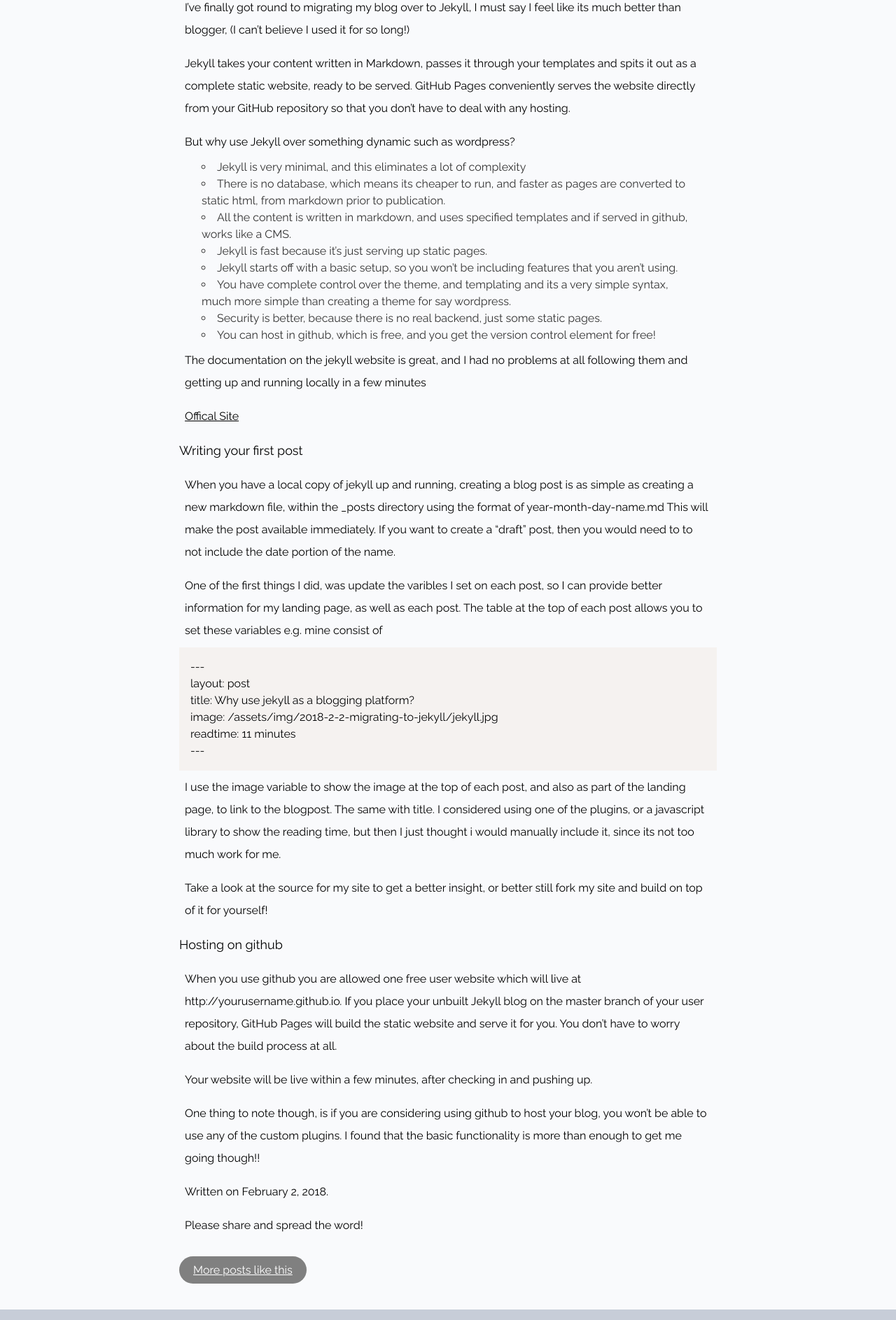
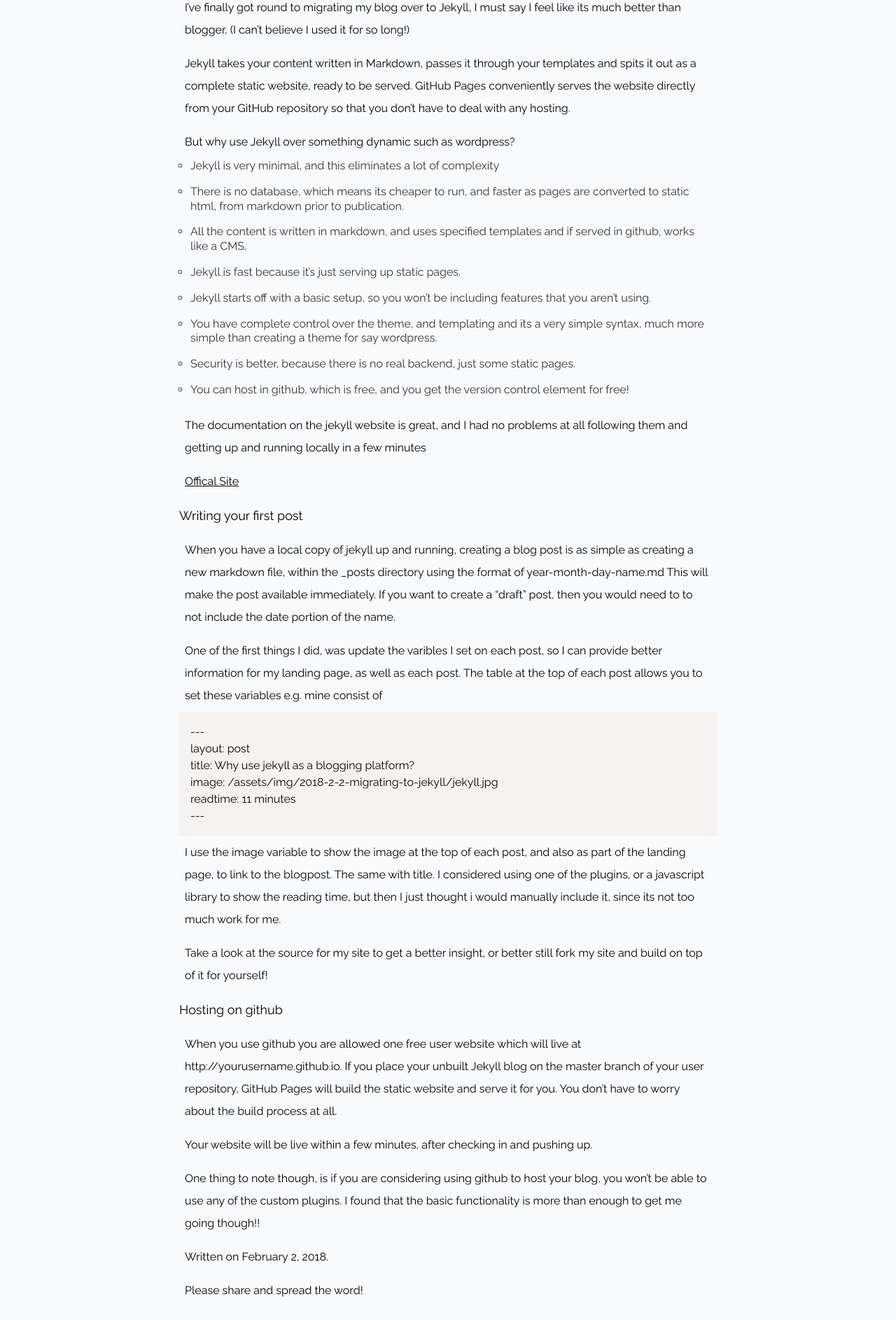
Before and after one commit to androidwiltron/craiggoddenpayne.github.io, a Jekyll site: the page built from _posts/2018-2-2-migrating-to-jekyll.md, in a window 1280 px wide. Shown: the part 674-2560 px from the top of the page at 70% size. Built offline with Jekyll 4.4.1, drawn with Linux system fonts in a browser that asks for light colours; comment, search, counter and statistics services are not loaded; a style sheet for code colours, icons or effects is not loaded.

Commit message:
Better styling of list

```diff
--- a/_includes/styles.html
+++ b/_includes/styles.html
@@ -81,15 +81,20 @@
     padding: 0.5em;
     line-height: 2rem;
   }
+  li p {
+    padding: 0;
+    line-height: 1.3rem;
+  }
   li {
     font-size: medium;
     padding: 0;
-    line-height: 1.5rem;
+    line-height: 1.3rem;
     color: #333;
     list-style-type: circle;
-    list-style-position: inside;
-	margin-left:2rem;
-	margin-right:2rem;
+    list-style-position: initial;
+	  margin-left:1rem;
+    margin-right:1rem;
+    margin-bottom: 1rem;
   }
 
   h1{
--- a/_layouts/post.html
+++ b/_layouts/post.html
@@ -64,7 +64,8 @@
   }
 </style>
 
-<article class="container">
+<div class="container">
+<article>
   <div class="post">
     <h1 style="font-size:xx-large">{{ page.title }}</h1>
     <img src="{{page.image}}" class="img-center"></img>
@@ -102,3 +103,4 @@
     {% include disqus.html %}
   </div>
 </article>
+</div>
```
Also changed, not shown: _posts/2018-2-2-migrating-to-jekyll.md (+7 -0 lines).
